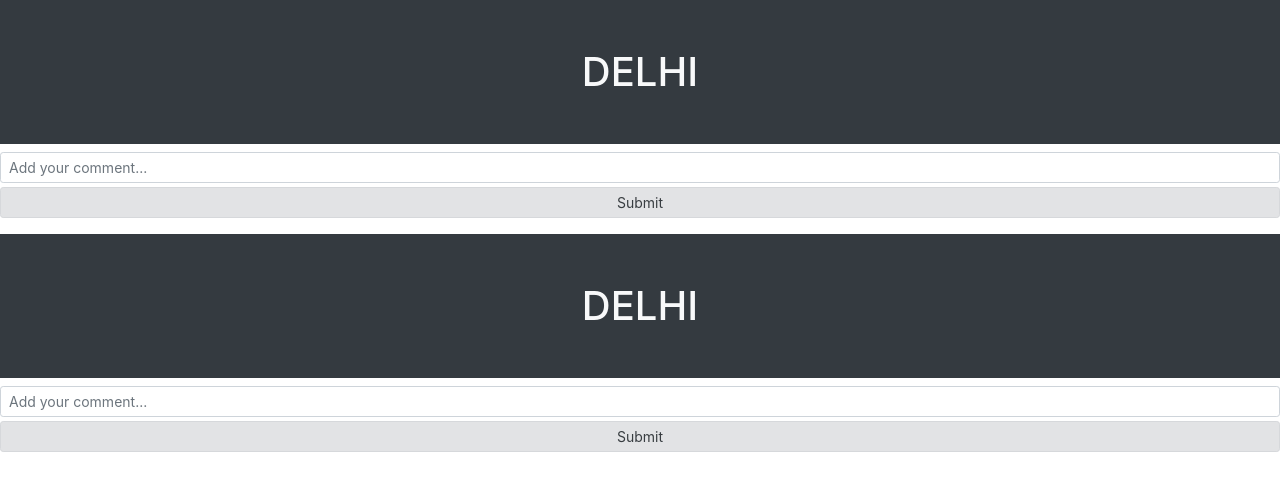
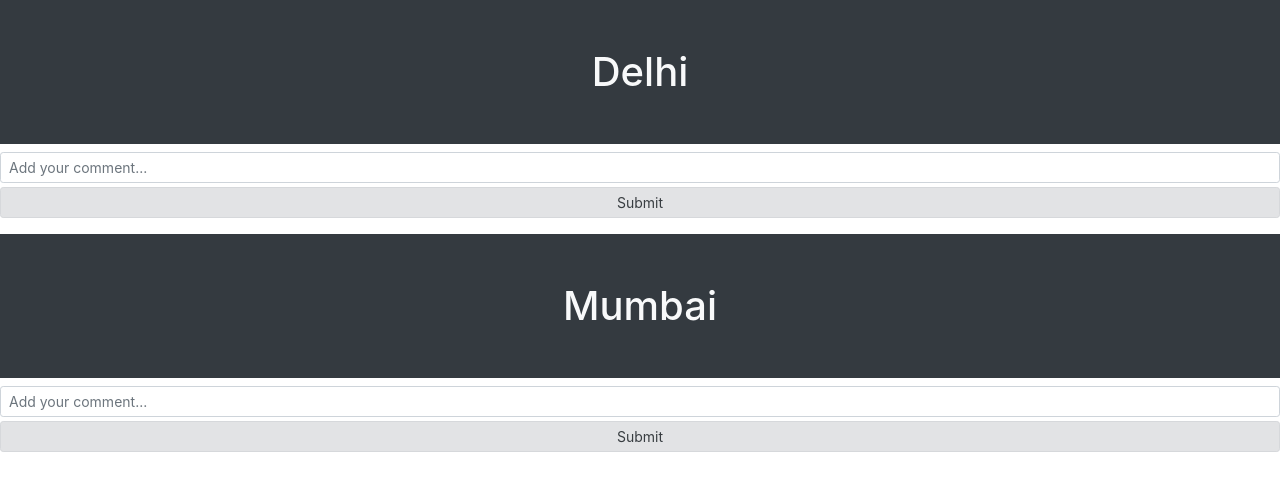
Before and after one commit to cg-202/day8-react-app, a React (Create React App) app: page / in a window 1280 px wide. Shown: the top 490 px of the page. Built offline with nearby package versions, Linux system fonts and the light colour scheme.

Commit message:
props added.

```diff
--- a/src/App.js
+++ b/src/App.js
@@ -5,13 +5,13 @@ import { useState } from "react";
 function App() {
   return (
     <div>
-      <SocialPost />
-      <SocialPost />
+      <SocialPost post="Delhi" />
+      <SocialPost post="Mumbai" />
     </div>
   );
 }
 
-function SocialPost() {
+function SocialPost({ post }) {
   const [commentList, setCommentList] = useState([]);
 
   const [inputComment, setInputComment] = useState("");
@@ -29,7 +29,7 @@ function SocialPost() {
 
   return (
     <div>
-      <h1 className="bg-dark text-light p-5 text-center mb-2">DELHI</h1>
+      <h1 className="bg-dark text-light p-5 text-center mb-2">{post}</h1>
 
       {commentList.map((item, index) => (
         <div key={index} className="bg-light p-1 mb-1">
```
